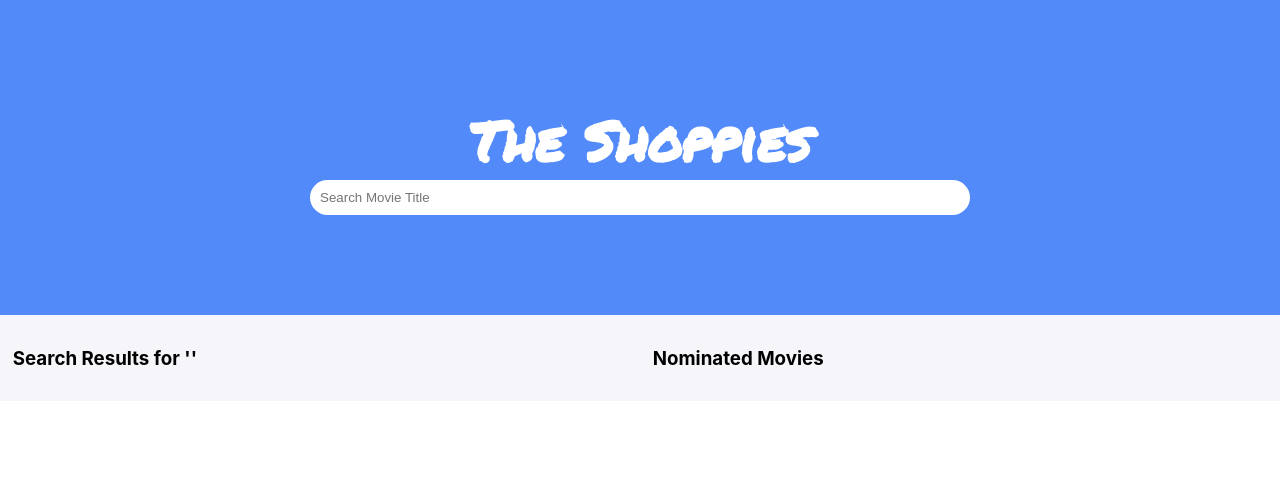
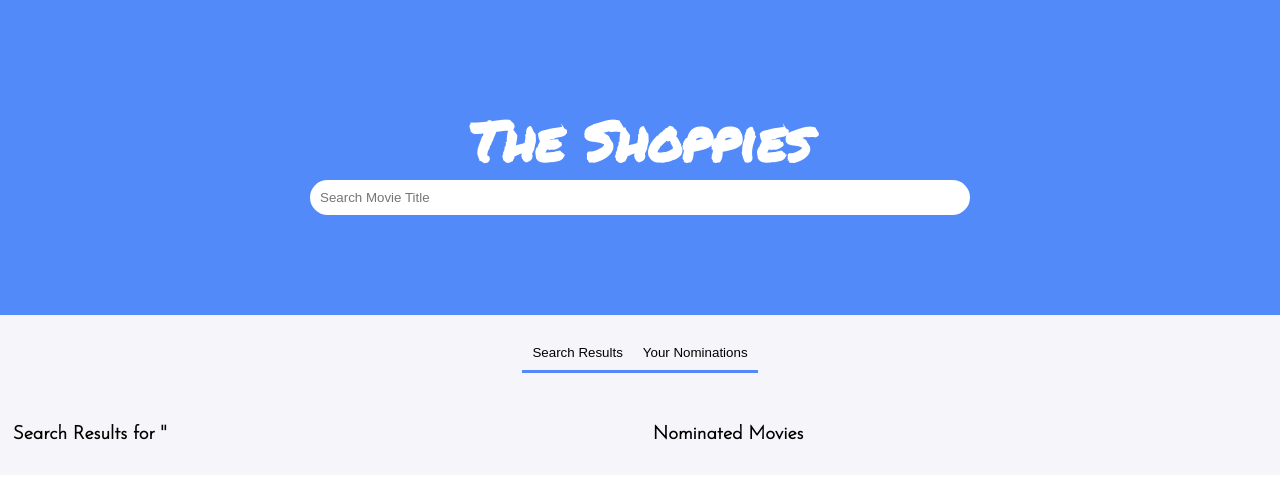
Before and after one commit to aarthiganesh/the-shoppies, a React (Create React App) app: page / in a window 1280 px wide. Shown: the top 478 px of the page. Built offline with nearby package versions, Linux system fonts and the light colour scheme; no server answers.

Commit message:
button styling

```diff
--- a/src/App.css
+++ b/src/App.css
@@ -1,4 +1,5 @@
 @import url('https://fonts.googleapis.com/css2?family=Permanent+Marker&display=swap');
+@import url('https://fonts.googleapis.com/css2?family=Josefin+Sans:wght@300&display=swap');
 
 .App {
   padding:0;
@@ -14,6 +15,10 @@ h1{
   margin: 0;
 }
 
+h2, h3, h4{
+  font-family: 'Josefin Sans', sans-serif;
+}
+
 header{
   text-align: center;
 }
@@ -25,7 +30,7 @@ header{
 }
 
 .search-results{
-  width: 50%;
+  width: 100vw;
   display: flex;
   flex-wrap: wrap;
   padding: 1%;
@@ -51,23 +56,41 @@ header{
   margin: 1%;
   text-align: center;
   block-size: fit-content;
+  box-shadow: rgba(136, 136, 136, 0.05) 5px 5px 10px;
+  transition: box-shadow 500ms ease-in-out;
+}
+.movie:hover{
+  box-shadow: rgba(136, 136, 136, 0.15) 8px 8px 10px;
 }
 
-button{
+.movie-title{
+  color: rgb(32, 32, 32);
+}
+
+.btn-nominate{
   padding:10px;
   color: white;
   background-color: #528AFA;
   border: none;
   border-radius: 10px;
+  cursor: pointer;
+  transition: background-color 400ms ease-in-out;
 }
 
-button:disabled{
-  padding:10px;
+.btn-nominate:hover, .btn-nominate:focus{
+  background-color: #2a6ae9;
+}
+
+.btn-nominate-disabled{
+  padding: 10px;;
   color: #528AFA;
-  background-color: white;
+  background-color: #eff4ff;
   border: none;
   border-radius: 10px;
+  cursor: pointer;
 }
+
+
 
 #search-bar{
   padding: 10px;
@@ -79,3 +102,30 @@ button:disabled{
 .section-title{
   width: 100%;
 }
+
+.btn-remove{
+  padding: 10px;
+  color: #ffffff;
+  background-color: rgb(221, 86, 86);
+  border: none;
+  border-radius: 10px;
+  cursor: pointer;
+  transition: background-color 400ms ease-in-out;
+
+}
+
+.btn-remove:hover, .btn-remove:focus{
+  background-color: rgb(199, 54, 54);
+}
+
+nav{
+  margin: 20px 0 20px 0;
+  text-align: center;
+}
+
+.nav-link{
+  padding: 10px;
+  background-color: transparent;
+  border: none;
+  border-bottom: #528AFA solid 3px;
+}
--- a/src/App.js
+++ b/src/App.js
@@ -13,10 +13,6 @@ function App() {
 		const url = `http://www.omdbapi.com/?apikey=30608635&type=movie&s=${searchValue}`;
 		const response = await fetch(url);
 		const responseJson = await response.json();
-
-		console.log(searchValue);
-		console.log(url);
-		console.log(responseJson);
 
 		if (responseJson.Search) {
 			setMovies(responseJson.Search);
@@ -35,8 +31,6 @@ function App() {
 		if (nominationsList) {
 			setNominations(nominationsList);
 		}
-
-		console.log('nominations');
 	}, []);
 
 	const saveToLocalStorage = (items) => {
@@ -45,14 +39,16 @@ function App() {
 
 	const addNomination = (movie) => {
 
-		//Brute force .includes() method
+		let isInNominations= nominations.filter(nomination => nomination.imdbID===movie.imdbID).length!==0;
 
-		let isInNominations= nominations.filter(nomination => nomination.imdbID===movie.imdbID).length!=0;
-
-		if(!isInNominations){
-			const newNominationList = [...nominations, movie];
-			setNominations(newNominationList);
-			saveToLocalStorage(newNominationList);
+		if(nominations.length===5){
+			alert('too many nominations')
+		}else{
+			if(!isInNominations){
+				const newNominationList = [...nominations, movie];
+				setNominations(newNominationList);
+				saveToLocalStorage(newNominationList);
+			}
 		}
 	};
 
@@ -75,6 +71,10 @@ function App() {
 			</header>
         <Search searchValue={searchValue} setSearchValue={setSearchValue}/>
 			</section>
+			<nav>
+			<button className="nav-link">Search Results</button>
+			<button className="nav-link">Your Nominations</button>
+			</nav>
 			<div id="test">
 				<section className="search-results">
 					<h3 className="section-title">Search Results for '{searchValue}'</h3>
--- a/src/components/NominatedMovies.js
+++ b/src/components/NominatedMovies.js
@@ -6,13 +6,14 @@ const NominatedMovies = (props) => {
 		<>
 			{props.movies.map((movie,index) => (
 				<div className="movie">
-					<p>
+					<h4 class="movie-title">
 						{movie.Title}
-					</p>
+					</h4>
 					<p>
 						{movie.Year}
 				</p>
 					<button
+						className = "btn-remove"
 						onClick={() => props.handleNominateClick(movie)}
 					>Remove</button>
 				</div>
--- a/src/components/SearchResults.js
+++ b/src/components/SearchResults.js
@@ -7,18 +7,19 @@ const SearchResults = (props) => {
 
 
 	function NominateButton (props){
-		console.log (props)
-		let isInNominations= nominations.filter(nomination => nomination.imdbID===props.movie.imdbID).length!=0;
+		let isInNominations= nominations.filter(nomination => nomination.imdbID===props.movie.imdbID).length!==0;
 
 		if(!isInNominations){
 			return(
 				<button
+					className="btn-nominate"
 					onClick={() => props.handleNominateClick(props.movie)}
 				>Nominate</button>
 			)
 		}else{
 			return (
-				<button disabled>Nominated</button>
+				<button disabled
+				className="btn-nominate-disabled">Nominated</button>
 			)
 		}
 	}
@@ -27,9 +28,9 @@ const SearchResults = (props) => {
 		<>
 			{props.movies.map((movie,index) => (
 				<div className="movie">
-					<p>
+					<h4 class="movie-title">
 						{movie.Title}
-					</p>
+					</h4>
 					<p>
 						{movie.Year}
 				</p>
```
Also changed, not shown: 1 other file (tests, documents, lock files or other folders).
